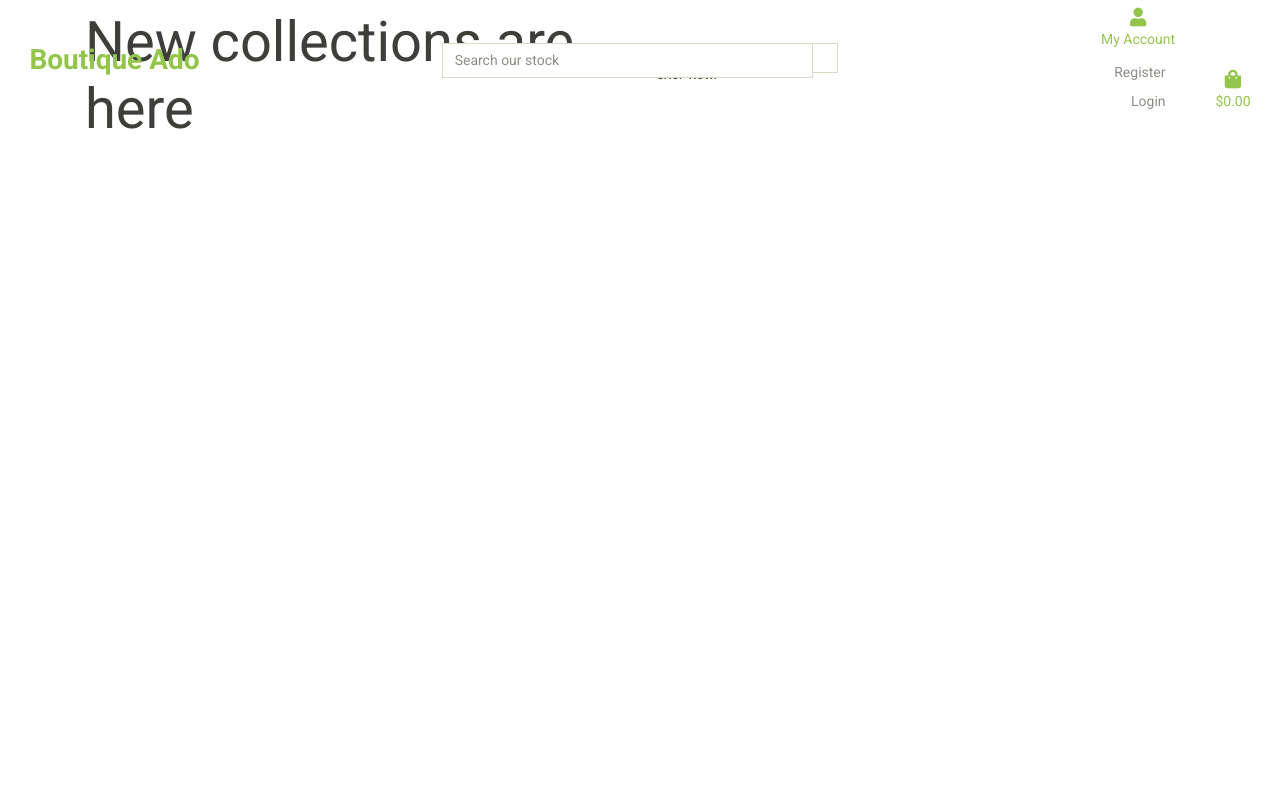
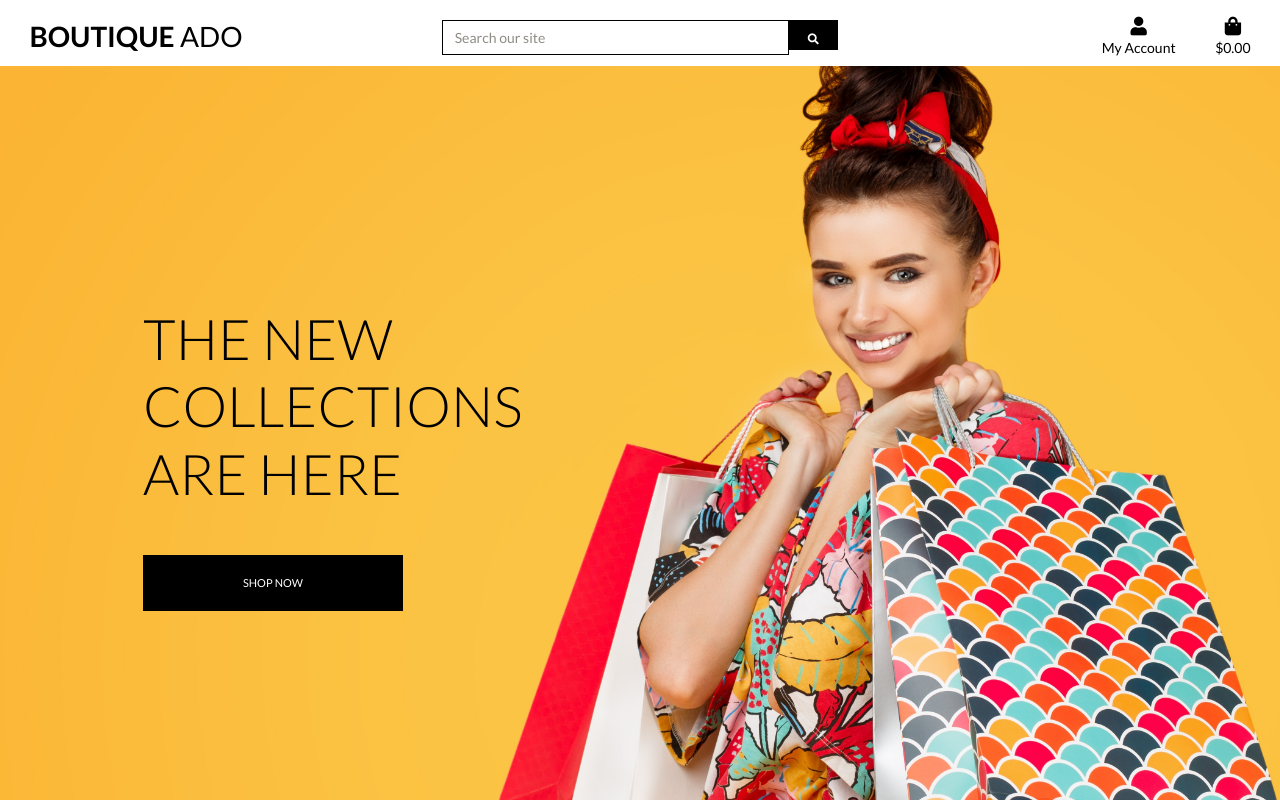
Before and after one commit to Brianconn71/boutique_ado_v1, a Django app: page / in a window 1280 px wide. Run offline with Django 3.2, Linux system fonts and the light colour scheme; some libraries are stand-ins or nearby versions.

Commit message:
completed home page header and css

```diff
--- a/boutique_ado/settings.py
+++ b/boutique_ado/settings.py
@@ -147,6 +147,10 @@ USE_TZ = True
 # https://docs.djangoproject.com/en/3.2/howto/static-files/
 
 STATIC_URL = '/static/'
+STATICFILES_DIRS = (os.path.join(BASE_DIR, 'static'),)
+
+MEDIA_URL = '/media/'
+MEDIA_ROOT = os.path.join(BASE_DIR, 'media')
 
 # Default primary key field type
 # https://docs.djangoproject.com/en/3.2/ref/settings/#default-auto-field
--- a/boutique_ado/urls.py
+++ b/boutique_ado/urls.py
@@ -15,9 +15,11 @@ Including another URLconf
 """
 from django.contrib import admin
 from django.urls import path, include
+from django.conf import settings
+from django.conf.urls.static import static
 
 urlpatterns = [
     path('admin/', admin.site.urls),
     path('accounts/', include('allauth.urls')),
     path('', include('home.urls')),
-]
+] + static(settings.MEDIA_URL, document_root=settings.MEDIA_ROOT)
--- a/home/templates/home/index.html
+++ b/home/templates/home/index.html
@@ -15,12 +15,14 @@
     <div class="container h-100">
         <div class="row h-100">
             <div class="col-7 col-md-6 my-auto">
-                <h1 class="display-4 logo-font text-black">New collections are here</h1>
-            </div>
-            <div class="my-5">
-                <h4>
-                    <a href="" class="shop-now-button btn btn-lg rounded-0 text-uppercase py-3">Shop now!</a>
-                </h4>
+                <h1 class="display-4 logo-font text-black">
+                    The new collections are here
+                </h1>
+                <div class="my-5">
+                    <h4>
+                        <a href="" class="shop-now-button btn btn-lg rounded-0 text-uppercase py-3">Shop Now</a>
+                    </h4>
+                </div>
             </div>
         </div>
     </div>
--- /dev/null
+++ b/static/css/base.css
@@ -0,0 +1,81 @@
+@import url('https://fonts.googleapis.com/css2?family=Lato:wght@100;300;400;700;900&display=swap');
+
+html{
+    height: 100%;
+}
+body{
+    background: url('/media/homepage_background_cropped.jpg') no-repeat center center fixed;;
+    background-size: cover;
+    height: calc(100vh - 164px);
+    color: #555;
+    font-family: 'Lato';
+}
+/* from Bulma */
+.icon {
+    align-items: center;
+    display: inline-flex;
+    justify-content: center;
+    height: 1.5rem;
+    width: 1.5rem;
+}
+
+.logo-font {
+    text-transform: uppercase;
+}
+
+.main-logo-link {
+    width: fit-content;
+}
+
+.shop-now-button {
+    background: black;
+    color: white;
+    min-width: 260px;
+}
+
+.btn-black {
+    background: black;
+    color: white;
+}
+
+.shop-now-button:hover,
+.shop-now-button:active,
+.shop-now-button:focus,
+.btn-black:hover,
+.btn-black:active,
+.btn-black:focus {
+    background: #222;
+    color: white;
+}
+
+.text-black {
+    color: #000 !important;
+}
+
+.border-black {
+    border: 1px solid black !important;
+}
+
+/* -------------------------------- Media Queries */
+
+/* Slightly larger container on xl screens */
+@media (min-width: 1200px) {
+  .container {
+    max-width: 80%;
+  }
+}
+
+/* fixed top navbar only on medium and up */
+@media (min-width: 992px) {
+    .fixed-top-desktop-only {
+        position: fixed;
+        top: 0;
+        right: 0;
+        left: 0;
+        z-index: 1030;
+    }
+
+    .header-container {
+        padding-top: 164px;
+    }
+}
--- a/templates/base.html
+++ b/templates/base.html
@@ -17,6 +17,8 @@
         <link rel="stylesheet" href="https://cdnjs.cloudflare.com/ajax/libs/bootswatch/4.6.0/sandstone/bootstrap.min.css">
         <link rel="stylesheet" href="https://cdnjs.cloudflare.com/ajax/libs/font-awesome/5.15.3/css/all.min.css">
         <link rel="stylesheet" href="assets/css/style.css">
+        <link href="https://fonts.googleapis.com/css2?family=Lato:wght@100;300;400;700;900&display=swap" rel="stylesheet">
+        <link rel="stylesheet" href="{% static 'css/base.css' %}">
     {% endblock %}
 
     {% block extra_css %}
@@ -36,20 +38,20 @@
 
 <body>
     <header class="container-fluid fixed-top">
-        <div class="row">
+        <div id="topnav" class="row bg-white pt-lg-2 d-none d-lg-flex">
             <div class="col-12 col-lg-4 my-auto py-1 py-lg-0 text-center text-lg-left">
                 <a href="{% url 'home' %}" class="nav-link main-logo-link">
-                    <h2 class="logo-font text-black my-4"><strong>Boutique Ado</strong></h2>
+                    <h2 class="logo-font text-black my-0"><strong>Boutique</strong> Ado</h2>
                 </a>
             </div>
             <div class="col-12 col-lg-4 my-auto py-1 py-lg-0">
                 <form method="GET" action="">
                     <div class="input-group w-100">
-                        <input class="form-control border border-clack rounded-0" type="text" name="q" placeholder="Search our stock">
+                        <input class="form-control border border-black rounded-0" type="text" name="q" placeholder="Search our site">
                         <div class="input-group-append">
-                            <button class="form-control btn btn-black border border-black rounded-0">
+                            <button class="form-control btn btn-black border border-black rounded-0" type="submit">
                                 <span class="icon">
-                                    <i class=fas fa-search></i>
+                                    <i class="fas fa-search"></i>
                                 </span>
                             </button>
                         </div>
@@ -57,20 +59,20 @@
                 </form>
             </div>
             <div class="col-12 col-lg-4 my-auto py-1 py-lg-0">
-                <ul class="list-inline list-unstyled tect-center text-lg-right my-0">
+                <ul class="list-inline list-unstyled text-center text-lg-right my-0">
                     <li class="list-inline-item dropdown">
-                        <a href="#" class="text-black nav-link" id="user-options" data-toggle="dropdown" aria-haspopup="true" aria-expanded="false">
+                        <a class="text-black nav-link" href="#" id="user-options" data-toggle="dropdown" aria-haspopup="true" aria-expanded="false">
                             <div class="text-center">
                                 <div><i class="fas fa-user fa-lg"></i></div>
                                 <p class="my-0">My Account</p>
                             </div>
                         </a>
-                        <div class="dropdow-menu border-0" aria-labelledby="user-options">
+                        <div class="dropdown-menu border-0" aria-labelledby="user-options">
                             {% if request.user.is_authenticated %}
                                 {% if request.user.is_superuser %}
-                                    <a href="#" class="dropdown-item">Product Management</a>
+                                    <a href="" class="dropdown-item">Product Management</a>
                                 {% endif %}
-                                <a href="#" class="dropdown-item">My Profile</a>
+                                <a href="" class="dropdown-item">My Profile</a>
                                 <a href="{% url 'account_logout' %}" class="dropdown-item">Logout</a>
                             {% else %}
                                 <a href="{% url 'account_signup' %}" class="dropdown-item">Register</a>
@@ -79,7 +81,7 @@
                         </div>
                     </li>
                     <li class="list-inline-item">
-                        <a href="#" class="{% if grand_total %} text-info font-weight-bold{% else %} text-black{% endif %} nav-link">
+                        <a class="{% if grand_total %}text-info font-weight-bold{% else %}text-black{% endif %} nav-link" href="">
                             <div class="text-center">
                                 <div><i class="fas fa-shopping-bag fa-lg"></i></div>
                                 <p class="my-0">
```
Also changed, not shown: media/homepage_background_cropped.jpg (added).
